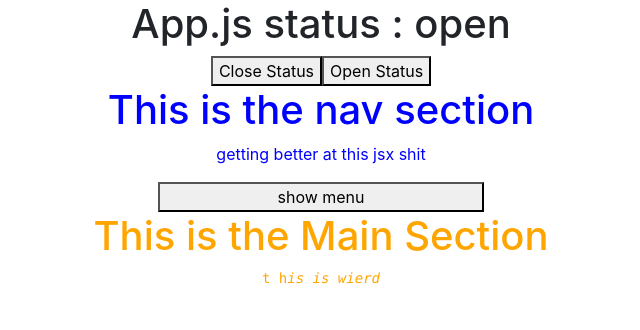
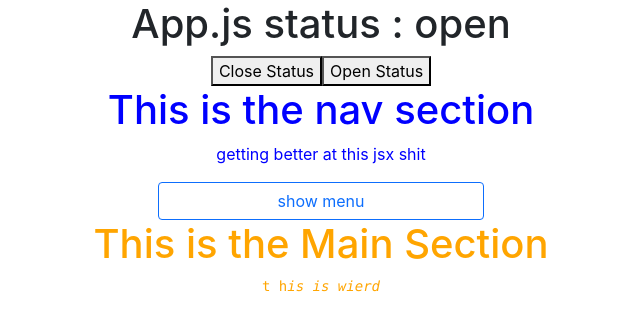
Before and after one commit to ianfletcher314/BrasiliaRestaurant, a React (Create React App) app: page / in a window 1280 px wide. Shown: the top 330 px of the page, without its empty margins (319-959 px from the left). Built offline with nearby package versions, Linux system fonts and the light colour scheme.

Commit message:
formated Menu buttons with bootsrapt

```diff
--- a/src/components/Menu/Menu.jsx
+++ b/src/components/Menu/Menu.jsx
@@ -7,12 +7,12 @@ function Menu() {
     if (displayMenu){
       return <div className="menu row justify-content-center">
     <h1>menu div</h1>
-    <button onClick={()=>{setDisplayMenu(false)}}>hide menu</button>
+    <button className="btn btn-outline-primary col-3" onClick={()=>{setDisplayMenu(false)}}>hide menu</button>
     </div>;
     }
     else {
       return <div className="row justify-content-center" >
-         <button className="col-3" onClick={()=>{setDisplayMenu(true)}}>show menu</button>
+         <button className="col-3 btn btn-outline-primary" onClick={()=>{setDisplayMenu(true)}}>show menu</button>
       </div>
     }
 
```
